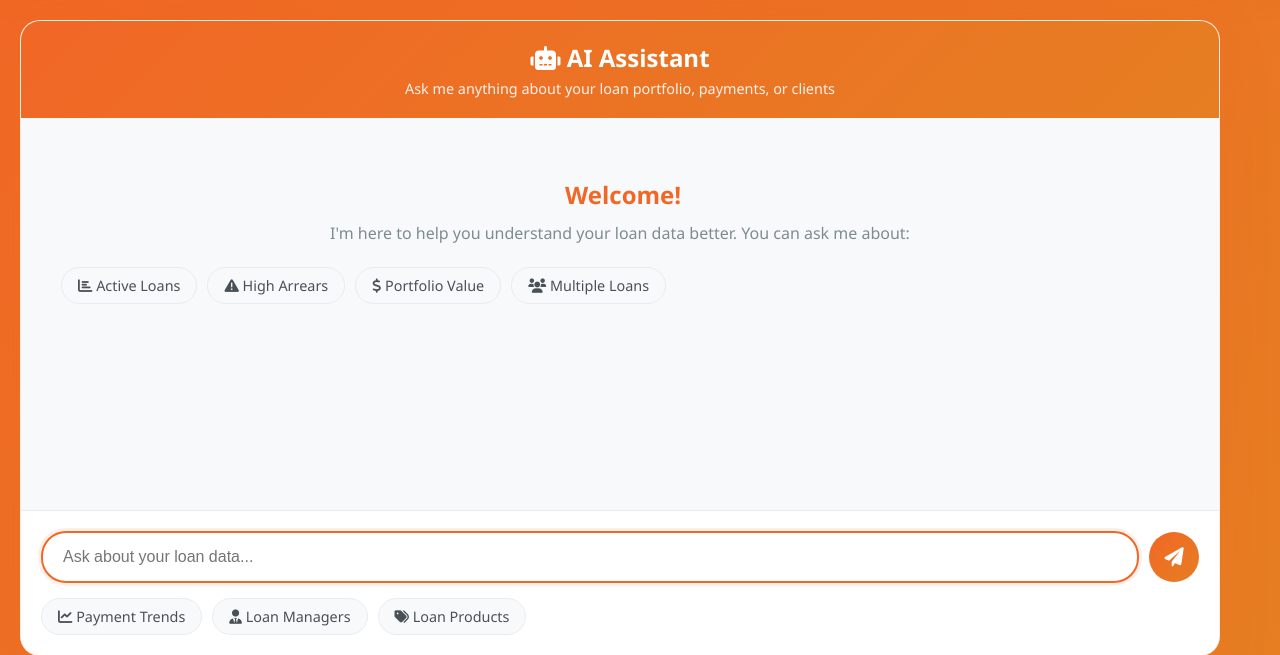
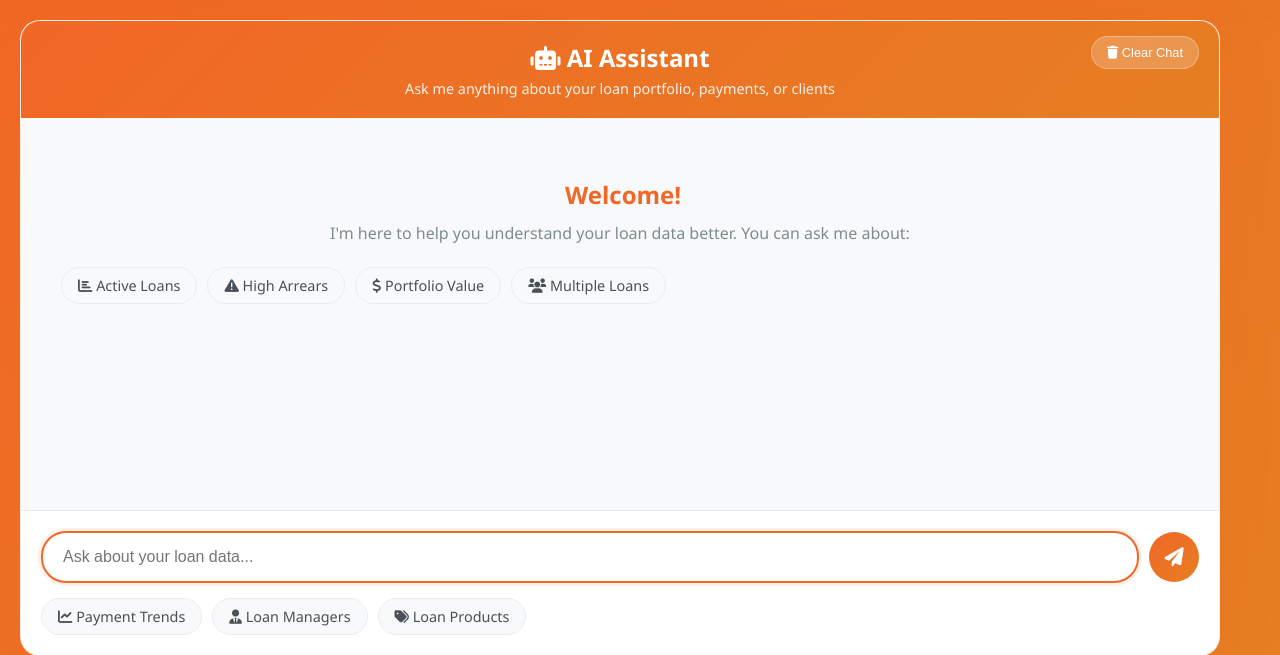
Before and after one commit to Leooruko/loan_agent_api, a Flask app: page / in a window 1280 px wide. Shown: the part 124-779 px from the top of the page. Run offline with Flask 3, Linux system fonts and the light colour scheme.

Commit message:
"convo memory"

```diff
--- a/app.py
+++ b/app.py
@@ -1,6 +1,6 @@
 from flask import Flask, request, jsonify, render_template
 import requests
-from utils import promt_llm
+from utils import promt_llm, clear_conversation_memory, get_conversation_memory
 import asyncio
 import logging
 from datetime import datetime
@@ -118,6 +118,65 @@ def api_info():
         "timestamp": datetime.now().isoformat()
     })
 
+@app.route("/api/memory/clear", methods=['POST'])
+def clear_memory():
+    """Clear conversation memory"""
+    try:
+        result = clear_conversation_memory()
+        return jsonify({
+            "message": result,
+            "timestamp": datetime.now().isoformat(),
+            "status": "success"
+        })
+    except Exception as e:
+        logger.error(f"Error clearing memory: {e}")
+        return jsonify({
+            "error": "Failed to clear memory",
+            "message": str(e),
+            "timestamp": datetime.now().isoformat()
+        }), 500
+
+@app.route("/api/memory", methods=['GET'])
+def get_memory():
+    """Get current conversation memory"""
+    try:
+        memory_messages = get_conversation_memory()
+        return jsonify({
+            "memory": [{"role": msg.type, "content": msg.content} for msg in memory_messages],
+            "message_count": len(memory_messages),
+            "timestamp": datetime.now().isoformat(),
+            "status": "success"
+        })
+    except Exception as e:
+        logger.error(f"Error getting memory: {e}")
+        return jsonify({
+            "error": "Failed to get memory",
+            "message": str(e),
+            "timestamp": datetime.now().isoformat()
+        }), 500
+
+@app.route("/api/debug/memory", methods=['GET'])
+def debug_memory():
+    """Debug endpoint to check memory status"""
+    try:
+        from utils import memory
+        memory_messages = get_conversation_memory()
+        return jsonify({
+            "memory_exists": memory is not None,
+            "memory_type": str(type(memory)),
+            "message_count": len(memory_messages),
+            "messages": [{"role": msg.type, "content": msg.content[:100] + "..." if len(msg.content) > 100 else msg.content} for msg in memory_messages],
+            "timestamp": datetime.now().isoformat(),
+            "status": "success"
+        })
+    except Exception as e:
+        logger.error(f"Error in debug memory: {e}")
+        return jsonify({
+            "error": "Debug memory failed",
+            "message": str(e),
+            "timestamp": datetime.now().isoformat()
+        }), 500
+
 @app.errorhandler(404)
 def not_found(error):
     return jsonify({
--- a/templates/index.html
+++ b/templates/index.html
@@ -65,6 +65,7 @@
       color: white;
       padding: 20px;
       text-align: center;
+      position: relative;
     }
 
     .chat-header h2 {
@@ -75,6 +76,44 @@
     .chat-header p {
       opacity: 0.9;
       font-size: 0.9rem;
+    }
+
+    .clear-chat-btn {
+      position: absolute;
+      top: 15px;
+      right: 20px;
+      background: rgba(255, 255, 255, 0.2);
+      border: 1px solid rgba(255, 255, 255, 0.3);
+      color: white;
+      padding: 8px 15px;
+      border-radius: 20px;
+      cursor: pointer;
+      font-size: 0.8rem;
+      transition: all 0.3s ease;
+    }
+
+    .clear-chat-btn:hover {
+      background: rgba(255, 255, 255, 0.3);
+      transform: scale(1.05);
+    }
+
+    .memory-indicator {
+      position: absolute;
+      top: 15px;
+      left: 20px;
+      background: rgba(46, 204, 113, 0.8);
+      color: white;
+      padding: 5px 10px;
+      border-radius: 15px;
+      font-size: 0.7rem;
+      font-weight: 500;
+      animation: pulse 2s infinite;
+    }
+
+    @keyframes pulse {
+      0% { opacity: 1; }
+      50% { opacity: 0.7; }
+      100% { opacity: 1; }
     }
 
     .chat-messages {
@@ -343,6 +382,12 @@
     <div class="chat-header">
       <h2><i class="fas fa-robot"></i> AI Assistant</h2>
       <p>Ask me anything about your loan portfolio, payments, or clients</p>
+      <div class="memory-indicator" id="memoryIndicator" style="display: none;">
+        <i class="fas fa-brain"></i> Memory Active
+      </div>
+      <button id="clearChatBtn" class="clear-chat-btn" onclick="clearChat()">
+        <i class="fas fa-trash"></i> Clear Chat
+      </button>
     </div>
 
     <div class="chat-messages" id="chatMessages">
@@ -436,6 +481,56 @@
       sendMessage();
     }
 
+    async function clearChat() {
+      if (confirm('Are you sure you want to clear the chat history? This will reset the conversation memory.')) {
+        try {
+          const response = await fetch('/api/memory/clear', {
+            method: 'POST',
+            headers: { 'Content-Type': 'application/json' }
+          });
+
+          if (response.ok) {
+            // Clear the chat messages from the UI
+            const chatMessages = document.getElementById('chatMessages');
+            chatMessages.innerHTML = `
+              <div class="welcome-message">
+                <h3><i class="fas fa-hand-wave"></i> Welcome!</h3>
+                <p>I'm here to help you understand your loan data better. You can ask me about:</p>
+                <div class="suggestions">
+                  <div class="suggestion-chip" onclick="askQuestion('How many active loans do we have?')">
+                    <i class="fas fa-chart-bar"></i> Active Loans
+                  </div>
+                  <div class="suggestion-chip" onclick="askQuestion('Which clients have the highest arrears?')">
+                    <i class="fas fa-exclamation-triangle"></i> High Arrears
+                  </div>
+                  <div class="suggestion-chip" onclick="askQuestion('What is our total loan portfolio value?')">
+                    <i class="fas fa-dollar-sign"></i> Portfolio Value
+                  </div>
+                  <div class="suggestion-chip" onclick="askQuestion('Show me clients with multiple loans')">
+                    <i class="fas fa-users"></i> Multiple Loans
+                  </div>
+                </div>
+              </div>
+            `;
+
+            // Clear the message history
+            messageHistory = [];
+
+            // Hide memory indicator
+            document.getElementById('memoryIndicator').style.display = 'none';
+
+            // Show success message
+            addMessage('Chat history cleared successfully! You can start a new conversation.', 'bot');
+          } else {
+            addMessage('Failed to clear chat history. Please try again.', 'bot', true);
+          }
+        } catch (error) {
+          console.error('Error clearing chat:', error);
+          addMessage('Error clearing chat history. Please try again.', 'bot', true);
+        }
+      }
+    }
+
     async function sendMessage() {
       const inputField = document.getElementById('chatInput');
       const sendButton = document.getElementById('sendButton');
@@ -447,6 +542,11 @@
       addMessage(message, 'user');
       messageHistory.push({ role: 'user', content: message });
       inputField.value = '';
+
+      // Show memory indicator if this is not the first message
+      if (messageHistory.length > 1) {
+        document.getElementById('memoryIndicator').style.display = 'block';
+      }
 
       // Show loading state
       const loadingMessage = addMessage('loading', 'bot');
--- a/utils.py
+++ b/utils.py
@@ -181,7 +181,7 @@ agent_executor = AgentExecutor.from_agent_and_tools(agent,tools=tools,handle_par
 
 
 
-async def promt_llm(query):
+async def promt_llm(query, conversation_history=None):
     try:
         # Validate input
         if not query or not query.strip():
@@ -191,7 +191,8 @@ async def promt_llm(query):
         if len(query) > AI_CONFIG['MAX_QUERY_LENGTH']:
             return ERROR_MESSAGES['COMPLEX_QUERY']
 
-        response = agent.invoke(query)
+        # Use agent_executor which has memory properly configured
+        response = agent_executor.invoke({"input": query})
         return response["output"]
     except Exception as e:
         print(f'Error processing query: {e}')
@@ -206,6 +207,16 @@ async def promt_llm(query):
         else:
             return ERROR_MESSAGES['GENERAL_ERROR']
 
+def clear_conversation_memory():
+    """Clear the conversation memory"""
+    global memory
+    memory.clear()
+    return "Conversation memory cleared successfully."
+
+def get_conversation_memory():
+    """Get the current conversation memory"""
+    return memory.chat_memory.messages
+
 async def main():
     while True:
         query = input("Ask about your data: ")
```
